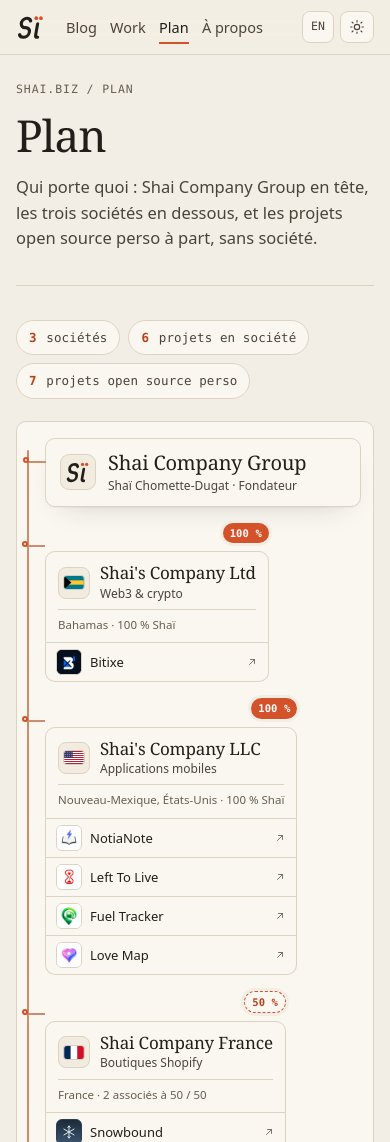
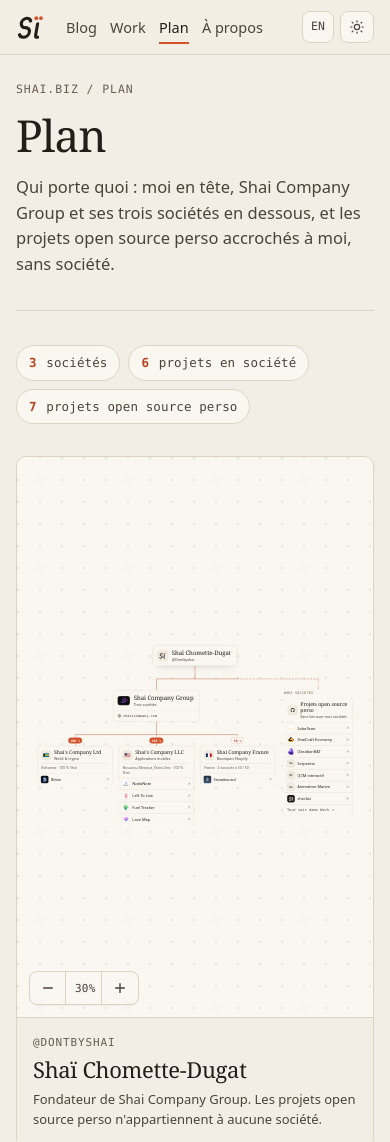
Before and after one commit to Dontbyshai/shai.biz, an Astro site: page /plan in a window 390 px wide. Shown: the top 1142 px of the page. Built offline with nearby package versions, Linux system fonts and the light colour scheme; Astro itself is replaced by a stand-in of ours.

Commit message:
Plan : Shaï en tête, logo Shai Company, même schéma sur mobile

```diff
--- a/src/i18n/ui.ts
+++ b/src/i18n/ui.ts
@@ -10,8 +10,10 @@ export const ui = {
     about: "À propos",
     plan: "Plan",
     planTitle: "Plan",
-    planLede: "Qui porte quoi : Shai Company Group en tête, les trois sociétés en dessous, et les projets open source perso à part, sans société.",
+    planLede: "Qui porte quoi : moi en tête, Shai Company Group et ses trois sociétés en dessous, et les projets open source perso accrochés à moi, sans société.",
     planGroupRole: "Fondateur",
+    planGroupSub: "Trois sociétés",
+    planMeLead: "Fondateur de Shai Company Group. Les projets open source perso n'appartiennent à aucune société.",
     planOssKicker: "Hors sociétés",
     planOssTitle: "Projets open source perso",
     planOssSub: "Sans lien avec mes sociétés",
@@ -23,7 +25,7 @@ export const ui = {
     planZoomIn: "Zoomer",
     planZoomOut: "Dézoomer",
     planZoomReset: "Recadrer",
-    planHint: "Glisser pour déplacer · molette pour zoomer",
+    planHint: "Glisser pour déplacer · molette ou pincer pour zoomer",
     planChart: "Organigramme de Shai Company Group",
     planPanelIdle: "Survole ou clique une société pour voir le détail.",
     langSwitch: "English",
@@ -107,8 +109,10 @@ export const ui = {
     about: "About",
     plan: "Map",
     planTitle: "Map",
-    planLede: "Who runs what: Shai Company Group at the top, the three companies below, and the personal open-source projects off to the side, held by no company.",
+    planLede: "Who runs what: me at the top, Shai Company Group and its three companies below, and the personal open-source projects hanging from me, held by no company.",
     planGroupRole: "Founder",
+    planGroupSub: "Three companies",
+    planMeLead: "Founder of Shai Company Group. The personal open-source projects are not held by a company.",
     planOssKicker: "Not held by a company",
     planOssTitle: "Personal open source",
     planOssSub: "Not tied to my companies",
@@ -120,7 +124,7 @@ export const ui = {
     planZoomIn: "Zoom in",
     planZoomOut: "Zoom out",
     planZoomReset: "Fit",
-    planHint: "Drag to pan · scroll to zoom",
+    planHint: "Drag to pan · scroll or pinch to zoom",
     planChart: "Shai Company Group chart",
     planPanelIdle: "Hover or click a company to see its details.",
     langSwitch: "Français",
--- a/src/views/Plan.astro
+++ b/src/views/Plan.astro
@@ -62,20 +62,56 @@ const companySummary = (c: Company) => `${c.country[locale]} · ${c.owners[local
           </button>
         </div>
         <div class="world" data-world>
-          <div class="head">
+          <div class="me-slot">
             <button
               type="button"
-              class="node root"
-              data-node="group"
+              class="node me"
+              data-node="me"
               aria-pressed="false"
               aria-controls="plan-panel"
             >
-              <span class="root-mark" aria-hidden="true"><Logo size={26} /></span>
+              <span class="me-mark" aria-hidden="true"><Logo size={26} /></span>
               <span class="root-txt">
-                <span class="n-name">{groupName}</span>
-                <span class="n-sub">{founder} · {t(locale, "planGroupRole")}</span>
+                <span class="n-name">{founder}</span>
+                <span class="n-sub">@Dontbyshai</span>
               </span>
             </button>
+            <div class="me-fork" aria-hidden="true">
+              <span class="spine wire" data-path="group ltd llc fr oss"></span>
+              <span class="bus me-bus">
+                <span class="bus-seg wire" data-path="group ltd llc fr"></span>
+                <span class="bus-seg wire wire-dash" data-path="oss"></span>
+              </span>
+            </div>
+          </div>
+
+          <div class="group-col" data-branch="group">
+            <div class="group-stem wire" data-path="group ltd llc fr" aria-hidden="true"></div>
+            <div class="group-card">
+              <button
+                type="button"
+                class="node root"
+                data-node="group"
+                aria-pressed="false"
+                aria-controls="plan-panel"
+              >
+                <img
+                  class="group-logo"
+                  src="/images/shai-company-logo.png"
+                  alt=""
+                  width="40"
+                  height="27"
+                />
+                <span class="root-txt">
+                  <span class="n-name">{groupName}</span>
+                  <span class="n-sub">{t(locale, "planGroupSub")}</span>
+                </span>
+              </button>
+              <a class="n-site mono" href="https://shaiscompany.com" rel="noopener">
+                <Icon name="globe" size={13} />
+                shaiscompany.com
+              </a>
+            </div>
             <div class="fork" aria-hidden="true">
               <span class="spine wire" data-path="ltd llc fr"></span>
               <span class="bus">
@@ -83,7 +119,6 @@ const companySummary = (c: Company) => `${c.country[locale]} · ${c.owners[local
                 <span class="bus-seg wire" data-path="llc fr"></span>
               </span>
             </div>
-          </div>
 
           <div class="row">
             {
@@ -142,8 +177,10 @@ const companySummary = (c: Company) => `${c.country[locale]} · ${c.owners[local
               ))
             }
           </div>
+          </div>
 
           <aside class="oss-col" data-branch="oss">
+            <div class="oss-stem wire wire-dash" data-path="oss" aria-hidden="true"></div>
             <p class="oss-kicker mono">{t(locale, "planOssKicker")}</p>
             <div class="oss-wrap">
               <button
@@ -207,12 +244,21 @@ const companySummary = (c: Company) => `${c.country[locale]} · ${c.owners[local
     }
   </p>
 
+  <template data-for="me">
+    <div class="p-main">
+      <p class="p-kicker mono">@Dontbyshai</p>
+      <h3 class="p-title">{founder}</h3>
+      <p class="p-lead">{t(locale, "planMeLead")}</p>
+    </div>
+  </template>
+
   <template data-for="group">
     <div class="p-main">
-      <p class="p-kicker mono">{groupName}</p>
-      <h3 class="p-title">{founder}</h3>
-      <p class="p-lead">{t(locale, "planGroupRole")}</p>
-      <p class="p-aside">{t(locale, "planOssSub")}.</p>
+      <p class="p-kicker mono">{t(locale, "planGroupSub")}</p>
+      <h3 class="p-title">{groupName}</h3>
+      <a class="p-work mono" href="https://shaiscompany.com" rel="noopener">
+        shaiscompany.com
+      </a>
     </div>
     <ul class="p-list">
       {
@@ -328,7 +374,7 @@ const companySummary = (c: Company) => `${c.country[locale]} · ${c.owners[local
 </Base>
 
 <script>
-  const MIN = 0.45
+  const MIN = 0.2
   const MAX = 2.2
   const STEP = 1.18
 
@@ -380,11 +426,13 @@ const companySummary = (c: Company) => `${c.country[locale]} · ${c.owners[local
       }
       for (const el of stage.querySelectorAll<HTMLElement>("[data-branch]")) {
         const on =
-          el.dataset.branch === branch || (branch === "group" && el.dataset.branch !== "oss")
+          el.dataset.branch === branch ||
+          branch === "me" ||
+          (branch === "group" && el.dataset.branch !== "oss")
         el.classList.toggle("is-hot", on)
       }
       if (id) show(id)
-      else show("group")
+      else show("me")
     }
 
     const apply = (animate = false) => {
@@ -404,14 +452,7 @@ const companySummary = (c: Company) => `${c.country[locale]} · ${c.owners[local
     }
 
     const fit = (animate = false) => {
-      if (compact.matches) {
-        scale = 1
-        x = 0
-        y = 0
-        apply(false)
-        return
-      }
-      const pad = 20
+      const pad = compact.matches ? 12 : 20
       const vw = viewport.clientWidth - pad * 2
       const vh = viewport.clientHeight - pad * 2
       const ww = world.offsetWidth
@@ -438,8 +479,9 @@ const companySummary = (c: Company) => `${c.country[locale]} · ${c.owners[local
       return branch.dataset.branch === "oss" ? "oss" : `co-${branch.dataset.branch}`
     }
 
+    const canHover = window.matchMedia("(hover: hover) and (pointer: fine)")
     stage.addEventListener("pointerenter", (e) => {
-      if (pinned || compact.matches) return
+      if (pinned || !canHover.matches) return
       const id = targetOf(e.target)
       if (id) setHot(id, false)
     }, true)
@@ -479,7 +521,6 @@ const companySummary = (c: Company) => `${c.country[locale]} · ${c.owners[local
         setHot(null, false)
         return
       }
-      if (compact.matches) return
       const inView = viewport.contains(e.target as Node) || e.target === viewport
       if (!inView) return
       const cx = viewport.clientWidth / 2
@@ -529,7 +570,6 @@ const companySummary = (c: Company) => `${c.country[locale]} · ${c.owners[local
     viewport.addEventListener(
       "wheel",
       (e) => {
-        if (compact.matches) return
         e.preventDefault()
         const rect = viewport.getBoundingClientRect()
         const factor = Math.exp(-e.deltaY * (e.deltaMode === 1 ? 0.05 : 0.0018))
@@ -539,7 +579,6 @@ const companySummary = (c: Company) => `${c.country[locale]} · ${c.owners[local
     )
 
     const onDown = (e: PointerEvent) => {
-      if (compact.matches) return
       if ((e.target as HTMLElement).closest("a, button.z-btn")) return
       pointers.set(e.pointerId, { x: e.clientX, y: e.clientY })
       if (pointers.size === 2) {
@@ -615,7 +654,7 @@ const companySummary = (c: Company) => `${c.country[locale]} · ${c.owners[local
     ro.observe(viewport)
     compact.addEventListener("change", () => fit(false))
     document.fonts?.ready.then(() => fit(false))
-    show("group")
+    show("me")
     fit(false)
     requestAnimationFrame(() => fit(false))
   }
@@ -728,8 +767,8 @@ const companySummary = (c: Company) => `${c.country[locale]} · ${c.owners[local
   .viewport {
     position: relative;
     min-width: 0;
-    height: min(62vh, 600px);
-    min-height: 500px;
+    height: min(70vh, 700px);
+    min-height: 560px;
     overflow: hidden;
     cursor: grab;
     touch-action: none;
@@ -745,16 +784,17 @@ const companySummary = (c: Company) => `${c.country[locale]} · ${c.owners[local
 
   .world {
     --col-gap: 20px;
+    --oss-w: 228px;
     width: 100%;
-    max-width: 100%;
+    min-width: 1100px;
     box-sizing: border-box;
     transform-origin: 0 0;
     padding: 28px 28px 40px;
     display: grid;
-    grid-template-columns: minmax(0, 1fr) 228px;
+    grid-template-columns: minmax(0, 1fr) var(--oss-w);
     grid-template-areas:
-      "head ."
-      "row oss";
+      "me me"
+      "group oss";
     column-gap: 28px;
     row-gap: 0;
     align-items: start;
@@ -763,13 +803,20 @@ const companySummary = (c: Company) => `${c.country[locale]} · ${c.owners[local
     transition: transform 0.28s var(--ease);
   }
 
-  .head {
-    grid-area: head;
+  .me-slot {
+    grid-area: me;
     display: grid;
     justify-items: center;
   }
+  .group-col {
+    grid-area: group;
+    display: grid;
+    justify-items: center;
+    min-width: 0;
+    width: 100%;
+  }
   .row {
-    grid-area: row;
+    width: 100%;
     display: grid;
     grid-template-columns: repeat(3, minmax(200px, 1fr));
     gap: 18px var(--col-gap);
@@ -778,13 +825,39 @@ const companySummary = (c: Company) => `${c.country[locale]} · ${c.owners[local
   .oss-col {
     grid-area: oss;
     min-width: 0;
-    padding-top: 2px;
+    display: grid;
+    justify-items: stretch;
+  }
+  .fork {
+    width: 100%;
   }
 
-  .fork {
+  .fork,
+  .me-fork {
     position: relative;
     width: 100%;
     height: 44px;
+  }
+  .group-stem,
+  .oss-stem {
+    width: var(--wire-w);
+    height: 36px;
+    margin: 0 auto;
+    background: var(--wire);
+  }
+  .wire-dash.oss-stem,
+  .stem.part {
+    background: repeating-linear-gradient(
+      to bottom,
+      var(--wire) 0 5px,
+      transparent 5px 9px
+    );
+  }
+  .wire-dash.bus-seg {
+    background: none;
+    height: 0;
+    align-self: center;
+    border-top: var(--wire-w) dashed var(--wire);
   }
   .spine {
     position: absolute;
@@ -803,6 +876,10 @@ const companySummary = (c: Company) => `${c.country[locale]} · ${c.owners[local
     height: var(--wire-w);
     display: grid;
     grid-template-columns: 1fr 1fr;
+  }
+  .bus.me-bus {
+    left: calc((100% - 28px - var(--oss-w)) / 2);
+    right: calc(var(--oss-w) / 2);
   }
   .bus-seg {
     height: var(--wire-w);
@@ -832,10 +909,12 @@ const companySummary = (c: Company) => `${c.country[locale]} · ${c.owners[local
   .stage[data-hot] .wire {
     opacity: 0.35;
   }
-  .stage[data-hot="group"] .wire,
+  .stage[data-hot="me"] .wire,
+  .stage[data-hot="group"] [data-path~="group"],
   .stage[data-hot="ltd"] [data-path~="ltd"],
   .stage[data-hot="llc"] [data-path~="llc"],
-  .stage[data-hot="fr"] [data-path~="fr"] {
+  .stage[data-hot="fr"] [data-path~="fr"],
+  .stage[data-hot="oss"] [data-path~="oss"] {
     opacity: 1;
     background: var(--wire-hot);
   }
@@ -843,25 +922,36 @@ const companySummary = (c: Company) => `${c.country[locale]} · ${c.owners[local
   .stage[data-hot="llc"] .stem[data-path="llc"].part,
   .stage[data-hot="fr"] .stem[data-path="fr"].part,
   .stage[data-hot="group"] .stem.part,
-  .stage[data-hot="fr"] .stem.part {
+  .stage[data-hot="me"] .stem.part,
+  .stage[data-hot="fr"] .stem.part,
+  .stage[data-hot="me"] .wire-dash.oss-stem,
+  .stage[data-hot="oss"] .wire-dash.oss-stem {
     background: repeating-linear-gradient(
       to bottom,
       var(--wire-hot) 0 5px,
       transparent 5px 9px
     );
   }
+  .stage[data-hot="me"] .wire-dash.bus-seg,
+  .stage[data-hot="oss"] .wire-dash.bus-seg {
+    background: none;
+    border-top-color: var(--wire-hot);
+  }
   .stage[data-hot] .branch,
-  .stage[data-hot] .oss-col {
+  .stage[data-hot] .oss-col,
+  .stage[data-hot] .group-col {
     opacity: 0.42;
     transition: opacity 0.25s var(--ease);
   }
+  .stage[data-hot="me"] .branch,
+  .stage[data-hot="me"] .group-col,
+  .stage[data-hot="me"] .oss-col,
   .stage[data-hot="group"] .branch,
+  .stage[data-hot="group"] .group-col,
   .stage[data-hot] .branch.is-hot,
-  .stage[data-hot] .oss-col.is-hot {
+  .stage[data-hot] .oss-col.is-hot,
+  .stage[data-hot] .group-col.is-hot {
     opacity: 1;
-  }
-  .stage[data-hot="oss"] .wire {
-    opacity: 0.28;
   }
 
   .node {
@@ -888,6 +978,7 @@ const companySummary = (c: Company) => `${c.country[locale]} · ${c.owners[local
     box-shadow: 0 0 0 1px color-mix(in srgb, var(--accent) 35%, transparent);
   }
 
+  .me,
   .root {
     width: max-content;
     max-width: 100%;
@@ -896,7 +987,7 @@ const companySummary = (c: Company) => `${c.country[locale]} · ${c.owners[local
     gap: 12px;
     padding: 12px 20px 12px 14px;
   }
-  .root-mark {
+  .me-mark {
     width: 36px;
     height: 36px;
     border-radius: 9px;
@@ -904,6 +995,44 @@ const companySummary = (c: Company) => `${c.country[locale]} · ${c.owners[local
     place-items: center;
     background: var(--tile-2);
     border: 1px solid var(--line);
+    flex: none;
+  }
+  .group-card {
+    width: max-content;
+    max-width: 100%;
+    justify-self: center;
+    display: grid;
+  }
+  .group-card .root {
+    width: 100%;
+    border-bottom-left-radius: 0;
+    border-bottom-right-radius: 0;
+    box-shadow: none;
+  }
+  .group-logo {
+    width: 42px;
+    height: 32px;
+    object-fit: contain;
+    background: #0b0b0d;
+    border-radius: 8px;
+    padding: 3px 4px;
+    border: 1px solid var(--line);
+    flex: none;
+  }
+  .n-site {
+    display: inline-flex;
+    align-items: center;
+    gap: 6px;
+    padding: 7px 14px 9px;
+    border: 1px solid var(--line);
+    border-top: 0;
+    border-radius: 0 0 var(--radius) var(--radius);
+    background: var(--tile);
+    color: var(--ink-2);
+    font-size: 11.5px;
+  }
+  .n-site:hover {
+    color: var(--accent-ink);
   }
   .n-name {
     font-family: var(--font-serif);
@@ -913,6 +1042,7 @@ const companySummary = (c: Company) => `${c.country[locale]} · ${c.owners[local
     letter-spacing: -0.01em;
     color: var(--ink);
   }
+  .me .n-name,
   .root .n-name {
     font-size: 20px;
   }
@@ -1250,8 +1380,8 @@ const companySummary = (c: Company) => `${c.country[locale]} · ${c.owners[local
       grid-template-columns: 1fr;
     }
     .viewport {
-      height: min(64vh, 620px);
-      min-height: 520px;
+      height: min(72vh, 720px);
+      min-height: 600px;
     }
     .panel {
       border-left: 0;
@@ -1285,10 +1415,9 @@ const companySummary = (c: Company) => `${c.country[locale]} · ${c.owners[local
     }
   }
 
-  /* Mobile : arbre vertical, sans canvas à déplacer */
+  /* Mobile : le même organigramme, dézoomé pour tenir en largeur */
   @media (max-width: 900px) {
-    .toolbar,
-    .zoom {
+    .hint {
       display: none;
     }
     .board {
@@ -1296,103 +1425,18 @@ const companySummary = (c: Company) => `${c.country[locale]} · ${c.owners[local
       min-height: 0;
     }
     .viewport {
-      overflow: visible;
-      cursor: auto;
-      touch-action: auto;
-      height: auto;
-      min-height: 0;
-      background: none;
+      height: min(72vh, 560px);
+      min-height: 420px;
+      overflow: hidden;
+      cursor: grab;
+      touch-action: none;
     }
-    .world {
-      min-width: 0;
-      width: auto;
-      padding: 16px 12px 8px 28px;
-      display: flex;
-      flex-direction: column;
-      gap: 16px;
-      transform: none !important;
+    .zoom {
+      display: inline-flex;
     }
-    .head,
-    .row,
-    .oss-col {
-      display: contents;
-    }
-    .root {
-      width: 100%;
-    }
-    .fork {
-      display: none;
-    }
-    .branch,
-    .oss-col,
-    .stage[data-hot] .branch,
-    .stage[data-hot] .oss-col {
-      opacity: 1;
-    }
-    .stem {
-      display: flex;
-      justify-content: flex-end;
-      width: auto;
-      height: auto;
-      margin: 0 0 8px;
-      background: none !important;
-    }
-    .share {
-      position: static;
-      translate: none;
-      margin: 0;
-      box-shadow: 0 0 0 3px var(--bg);
-    }
-    .branch {
-      position: relative;
-    }
-    .viewport {
-      position: relative;
-    }
-    .world {
-      position: relative;
-    }
-    .world::before {
-      content: "";
-      position: absolute;
-      left: 10px;
-      top: 28px;
-      bottom: 16px;
-      width: 2px;
-      border-radius: 2px;
-      background: color-mix(in srgb, var(--accent) 45%, var(--line-strong));
-    }
-    .root,
-    .branch,
-    .oss-wrap {
-      position: relative;
-    }
-    .root::before,
-    .branch::before,
-    .oss-wrap::before {
-      content: "";
-      position: absolute;
-      left: -19px;
-      top: 22px;
-      width: 19px;
-      height: 2px;
-      background: color-mix(in srgb, var(--accent) 45%, var(--line-strong));
-    }
-    .root::after,
-    .branch::after,
-    .oss-wrap::after {
-      content: "";
-      position: absolute;
-      left: -23px;
-      top: 18px;
-      width: 6px;
-      height: 6px;
-      border-radius: 99px;
-      background: var(--bg);
-      border: 2px solid var(--accent);
-    }
-    .oss-kicker {
-      margin-left: 0;
+    .z-btn {
+      width: 36px;
+      height: 32px;
     }
     .panel {
       border-left: 0;
```
Also changed, not shown: public/images/shai-company-logo.png (added).
